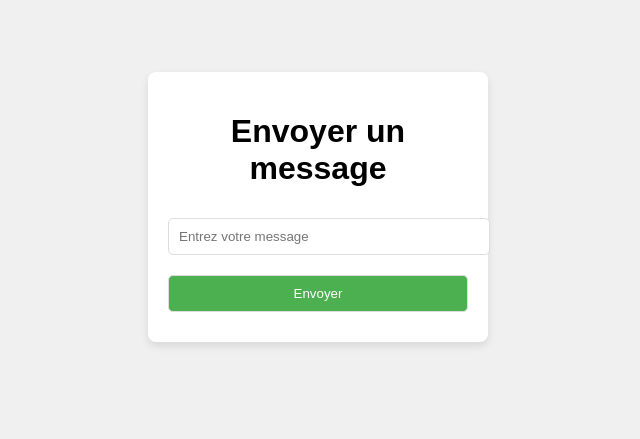
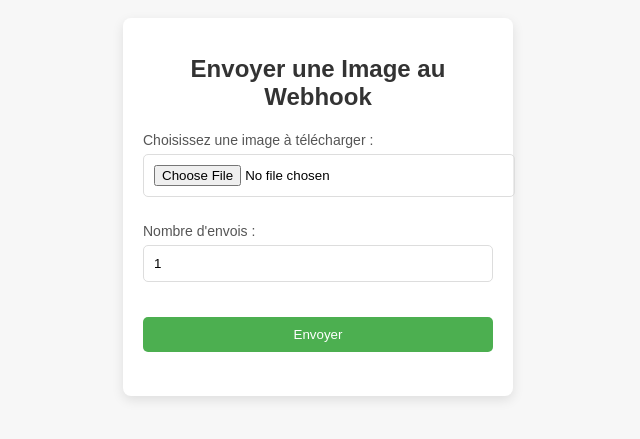
Before and after one commit to modo-de-sipho/webhook, a plain HTML site: page index.html in a window 1280 px wide. Shown: the part 193-632 px from the top of the page, without its empty margins (322-962 px from the left). Drawn offline with Linux system fonts and the light colour scheme.

Commit message:
Update index.html

```diff
--- a/index.html
+++ b/index.html
@@ -3,7 +3,7 @@
 <head>
     <meta charset="UTF-8">
     <meta name="viewport" content="width=device-width, initial-scale=1.0">
-    <title>Envoyer au Webhook Discord</title>
+    <title>Envoyer une Image au Webhook Discord</title>
     <style>
         body {
             font-family: Arial, sans-serif;
@@ -11,18 +11,26 @@
             justify-content: center;
             align-items: center;
             height: 100vh;
-            background-color: #f0f0f0;
+            background-color: #f7f7f7;
             margin: 0;
         }
         .container {
             background-color: white;
             padding: 20px;
             border-radius: 8px;
-            box-shadow: 0 4px 8px rgba(0, 0, 0, 0.1);
-            width: 300px;
+            box-shadow: 0 4px 12px rgba(0, 0, 0, 0.1);
+            width: 350px;
         }
         h1 {
             text-align: center;
+            font-size: 24px;
+            margin-bottom: 20px;
+            color: #333;
+        }
+        label {
+            font-size: 14px;
+            color: #555;
+            margin-bottom: 5px;
         }
         input, button {
             width: 100%;
@@ -31,37 +39,75 @@
             border-radius: 5px;
             border: 1px solid #ddd;
         }
+        input[type="number"] {
+            width: calc(100% - 22px);
+        }
         button {
             background-color: #4CAF50;
             color: white;
             cursor: pointer;
+            border: none;
         }
         button:hover {
             background-color: #45a049;
+        }
+        .input-container {
+            margin-bottom: 15px;
+        }
+        .input-container input {
+            margin-top: 5px;
+        }
+        .status {
+            font-size: 14px;
+            color: #333;
+            text-align: center;
         }
     </style>
 </head>
 <body>
 
     <div class="container">
-        <h1>Envoyer un message</h1>
-        <input type="text" id="message" placeholder="Entrez votre message">
-        <button onclick="sendMessage()">Envoyer</button>
+        <h1>Envoyer une Image au Webhook</h1>
+
+        <div class="input-container">
+            <label for="imageFile">Choisissez une image à télécharger :</label>
+            <input type="file" id="imageFile" accept="image/*">
+        </div>
+
+        <div class="input-container">
+            <label for="sendCount">Nombre d'envois :</label>
+            <input type="number" id="sendCount" value="1" min="1" max="100">
+        </div>
+
+        <button onclick="sendImage()">Envoyer</button>
+        <p class="status" id="statusMessage"></p>
     </div>
 
     <script>
-        function sendMessage() {
-            const message = document.getElementById("message").value;
-            if (!message) {
-                alert("Veuillez entrer un message !");
-                return;
+        function sendImage() {
+            const imageFile = document.getElementById("imageFile").files[0];
+            const sendCount = document.getElementById("sendCount").value;
+            const webhookUrl = 'https://discord.com/api/webhooks/1368134567759970304/oLfo1NNUAYTFMwPrgusrAyKt5CaXsuSv2cYTA46j2iASAFjt2_gAgu0EySuA7GrZVzDU';
+            const statusMessage = document.getElementById("statusMessage");
+
+            if (imageFile) {
+                const formData = new FormData();
+                formData.append("file", imageFile);
+
+                // Envoi de l'image directement au webhook
+                const payload = {
+                    content: "Voici une image :",
+                    embeds: [{
+                        image: {
+                            url: 'attachment://image.png'
                         }
-
-            const webhookUrl = 'https://discord.com/api/webhooks/1368134567759970304/oLfo1NNUAYTFMwPrgusrAyKt5CaXsuSv2cYTA46j2iASAFjt2_gAgu0EySuA7GrZVzDU';
-            const payload = {
-                content: message
+                    }]
                 };
 
+                let sentCount = 0;
+
+                // Envoi du message plusieurs fois
+                const interval = setInterval(() => {
                     fetch(webhookUrl, {
                         method: 'POST',
                         headers: {
@@ -71,16 +117,24 @@
                     })
                     .then(response => {
                         if (response.ok) {
-                    alert("Message envoyé !");
-                    document.getElementById("message").value = ""; // Clear input
+                            sentCount++;
+                            if (sentCount >= sendCount) {
+                                clearInterval(interval); // Stop l'envoi après avoir envoyé le nombre désiré
+                                document.getElementById("statusMessage").textContent = `${sentCount} message(s) envoyé(s).`;
+                            }
                         } else {
-                    alert("Erreur lors de l'envoi du message.");
+                            alert("Erreur lors de l'envoi de l'image.");
                         }
                     })
                     .catch(error => {
                         console.error('Erreur:', error);
-                alert("Erreur lors de l'envoi du message.");
+                        alert("Erreur lors de l'envoi de l'image.");
                     });
+                }, 2); // Envoi toutes les 2 secondes (tu peux ajuster ce délai)
+                statusMessage.textContent = "Envoi en cours...";
+            } else {
+                alert("Veuillez sélectionner une image.");
+            }
         }
     </script>
 
```
Lines whose indentation alone changed are shown as unchanged.
